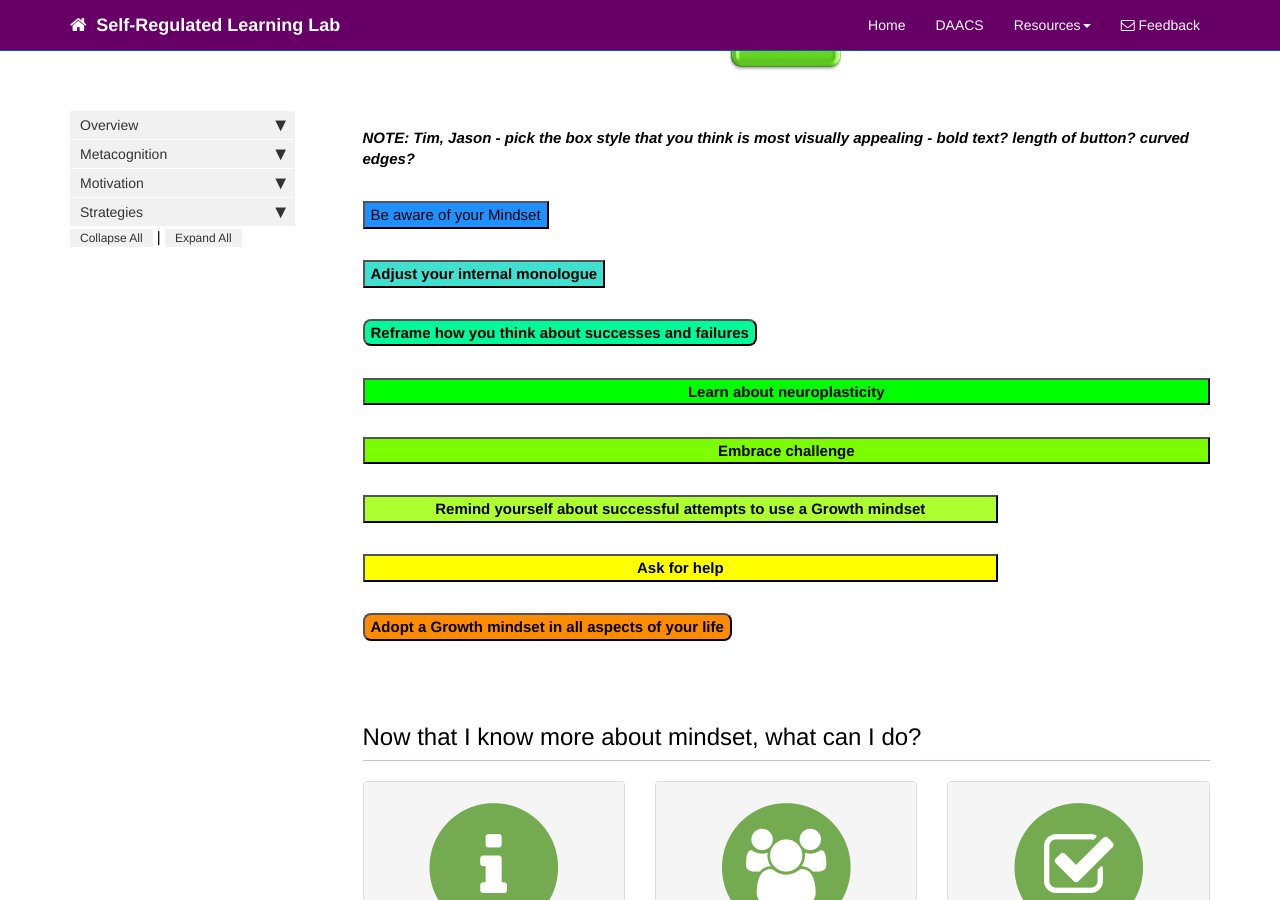
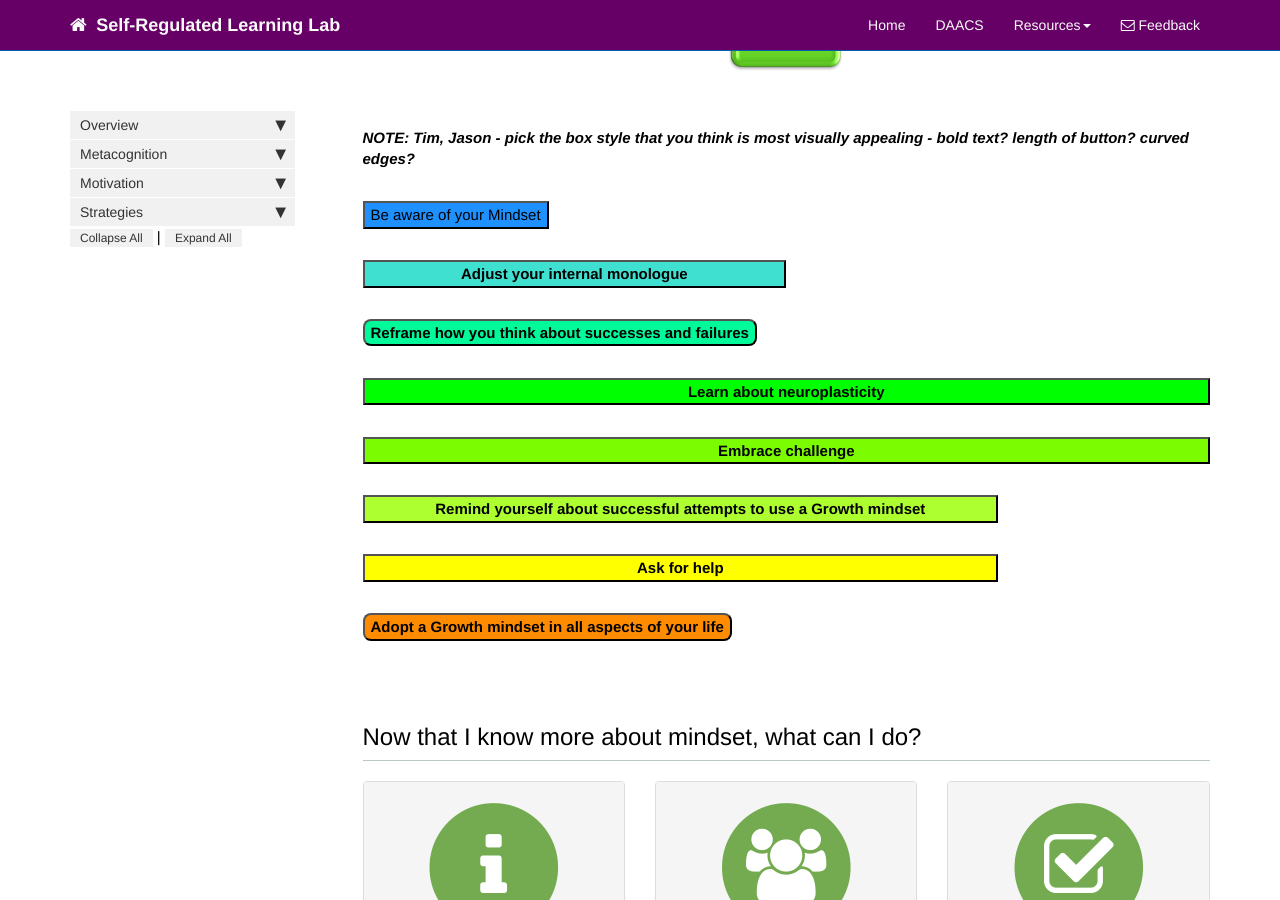
Before and after one commit to dfranklin02/SRL, a Jekyll site: the page built from docs/pages/motivation/mindset_recommendations.md, in a window 1280 px wide and 900 px high, scrolled down 608 px. Built offline with Jekyll 4.4.1, drawn with Linux system fonts in a browser that asks for light colours; nearby versions of some CDN libraries; comment, search, counter and statistics services are not loaded.

Commit message:
Update mindset_recommendations.md

```diff
--- a/docs/pages/motivation/mindset_recommendations.md
+++ b/docs/pages/motivation/mindset_recommendations.md
@@ -40,7 +40,7 @@ Try to pay attention to how you talk to yourself about your schoolwork. It is im
 </div>
 
 <br>
-<button data-toggle="collapse" data-target="#adjust" style="background-color:Turquoise"><b>Adjust your internal monologue</b></button>
+<button data-toggle="collapse" data-target="#adjust" style="background-color:Turquoise; width:50%"><b>Adjust your internal monologue</b></button>
 
 <div id="adjust" class="collapse">
 Replace Fixed mindset thoughts with those of a Growth mindset. Recognize that if you have Fixed Mindset thoughts, YOU CAN CHANGE THEM. In addition to trying to replace Fixed Mindset thoughts with a Growth Mindset, make sure that you remember to DO SOMETHING. That is, don’t just try to think differently – change what you do to match your new way of thinking.
```
